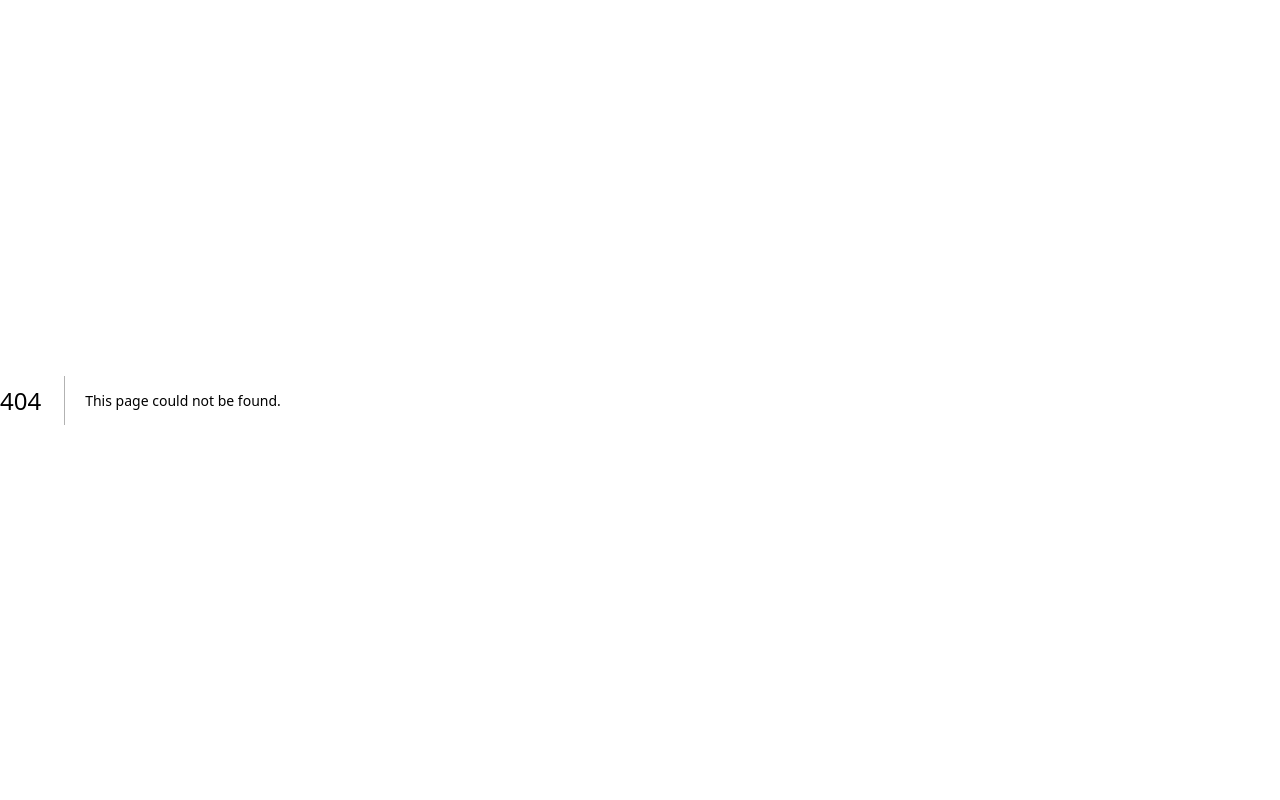
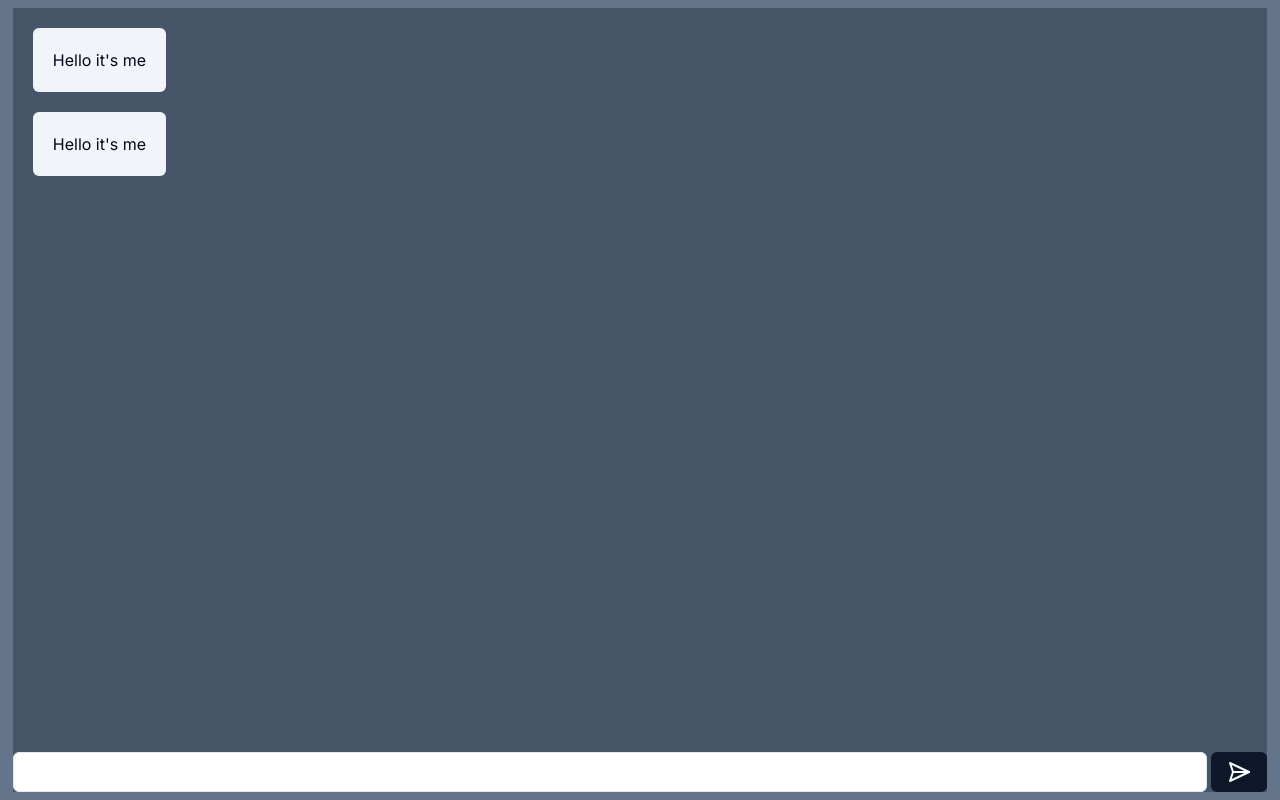
Before and after one commit to yreibel/MessagingApp_NextJS, a Next.js app: page /chat in a window 1280 px wide. Before the commit this address had no page. Built offline with nearby package versions, Linux system fonts and the light colour scheme.

Commit message:
Installed package tailwind-scrollbar and created the chat page design

```diff
--- a/package.json
+++ b/package.json
@@ -23,6 +23,7 @@
     "react-dom": "^18",
     "react-hook-form": "^7.50.0",
     "tailwind-merge": "^2.2.1",
+    "tailwind-scrollbar": "^3.1.0",
     "tailwindcss-animate": "^1.0.7",
     "zod": "^3.22.4"
   },
--- /dev/null
+++ b/src/app/chat/page.tsx
@@ -0,0 +1,27 @@
+import Image from 'next/image';
+
+import { Button } from '@/components/ui/button';
+import { Input } from '@/components/ui/input';
+
+import { SendHorizontal } from 'lucide-react';
+
+import { LoginForm } from '@/components/LoginForm';
+
+import Link from 'next/link';
+import Chat from '@/components/Chat';
+
+export default function ChatPage() {
+    return (
+        <div className="flex items-center justify-center w-full bg-slate-500 overflow-y-hidden">
+            <div className="flex flex-col w-[98%]  h-[98%] bg-slate-600">
+                <Chat></Chat>
+                <div className="flex-none flex flex-row gap-1  ">
+                    <Input className="h-10 focus:ring-none"></Input>
+                    <Button>
+                        <SendHorizontal></SendHorizontal>
+                    </Button>
+                </div>
+            </div>
+        </div>
+    );
+}
--- /dev/null
+++ b/src/components/Chat.tsx
@@ -0,0 +1,20 @@
+import Image from 'next/image';
+
+import { Button } from '@/components/ui/button';
+import { Input } from '@/components/ui/input';
+
+import { SendHorizontal } from 'lucide-react';
+
+import { LoginForm } from '@/components/LoginForm';
+
+import Link from 'next/link';
+import ChatMessage from './ChatMessage';
+
+export default function Chat() {
+    return (
+        <div className="flex-grow overflow-y-auto p-5 h-[0px] scrollbar scrollbar-thin flex flex-col gap-5">
+            <ChatMessage></ChatMessage>
+            <ChatMessage></ChatMessage>
+        </div>
+    );
+}
--- /dev/null
+++ b/src/components/ChatMessage.tsx
@@ -0,0 +1,16 @@
+import Image from 'next/image';
+
+import { Button } from '@/components/ui/button';
+import { Input } from '@/components/ui/input';
+
+import { SendHorizontal } from 'lucide-react';
+
+import { LoginForm } from '@/components/LoginForm';
+
+import Link from 'next/link';
+
+export default function ChatMessage() {
+    return (
+        <div className="w-fit p-5 bg-slate-100 rounded-md">Hello it's me</div>
+    );
+}
--- a/tailwind.config.ts
+++ b/tailwind.config.ts
@@ -79,7 +79,7 @@ const config = {
             },
         },
     },
-    plugins: [require('tailwindcss-animate')],
+    plugins: [require('tailwindcss-animate'), require('tailwind-scrollbar')],
 } satisfies Config;
 
 export default config;
```
Also changed, not shown: 1 other file (tests, documents, lock files or other folders).
